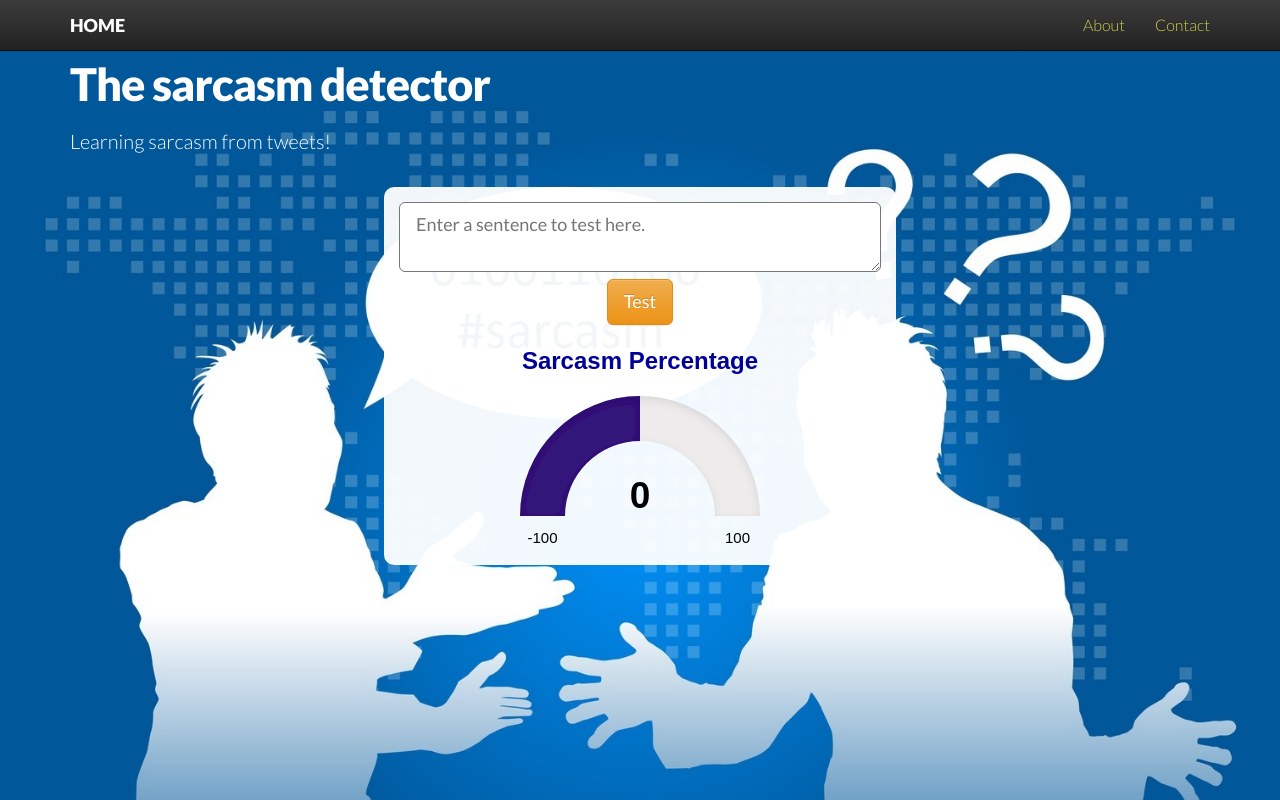
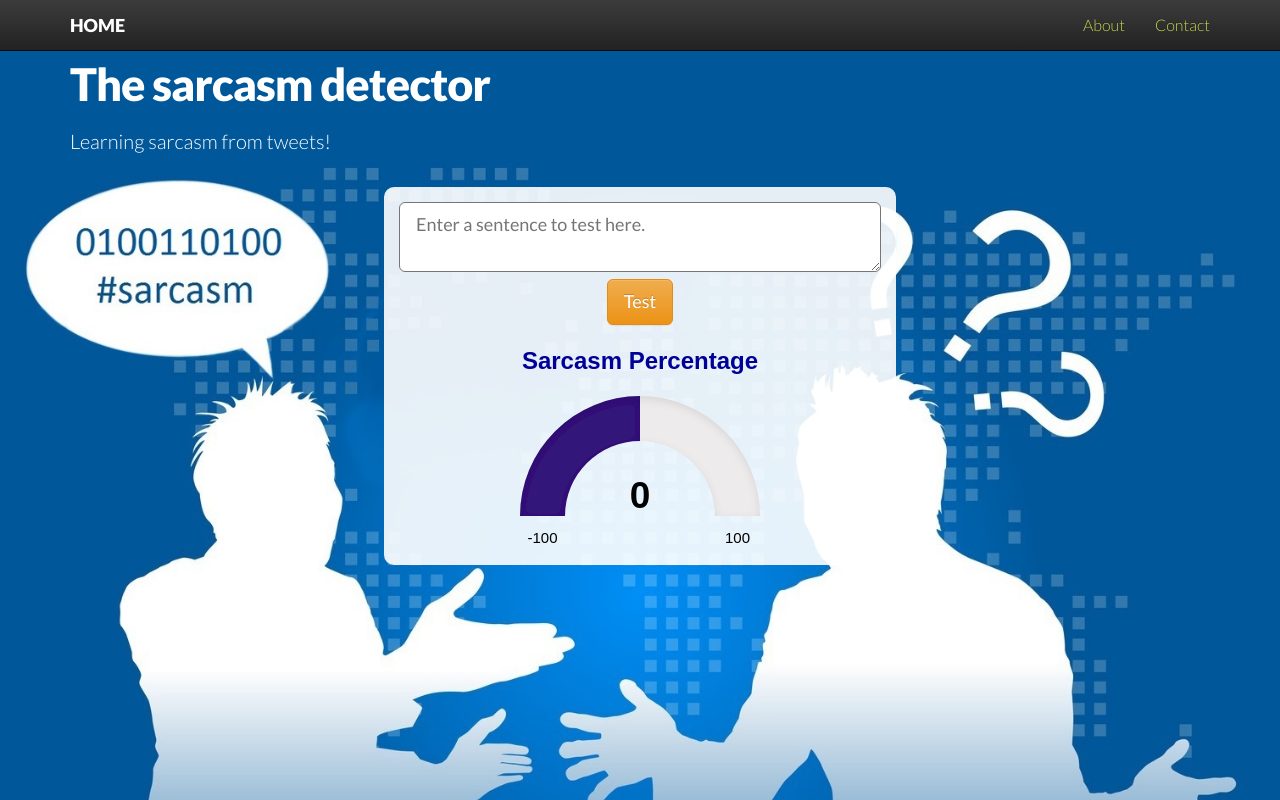
Before and after one commit to MathieuCliche/Sarcasm_detector, a Flask app: page / in a window 1280 px wide. Run offline with Flask 2, Linux system fonts and the light colour scheme; some libraries are stand-ins or nearby versions.

Commit message:
new look

```diff
--- a/app/static/css/style.css
+++ b/app/static/css/style.css
@@ -191,7 +191,7 @@
   padding-right: 15px;
   padding-left: 15px;
  padding-top:15px;
-    background: rgba(255, 255, 255, 0.95);
+    background: rgba(255, 255, 255, 0.9);
 margin: 0 auto;
 text-align: center;
 width: 40%;
```
Also changed, not shown: app/static/img/main-bg.jpg.
